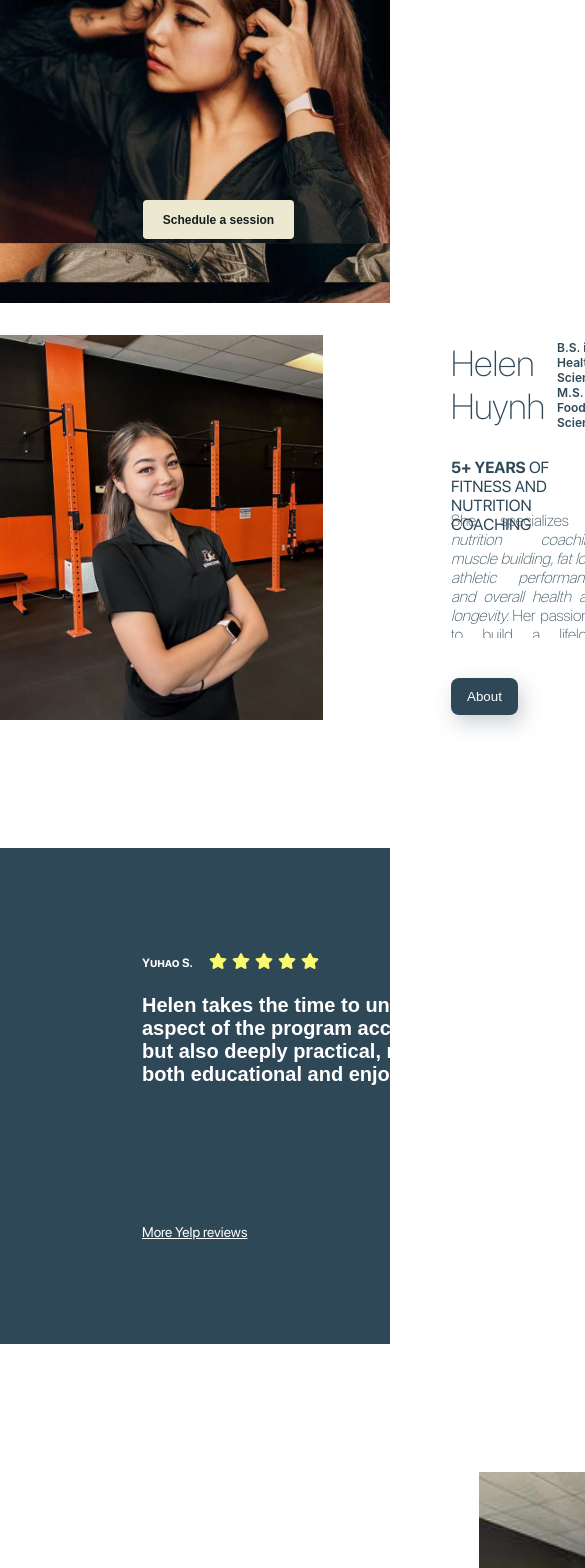
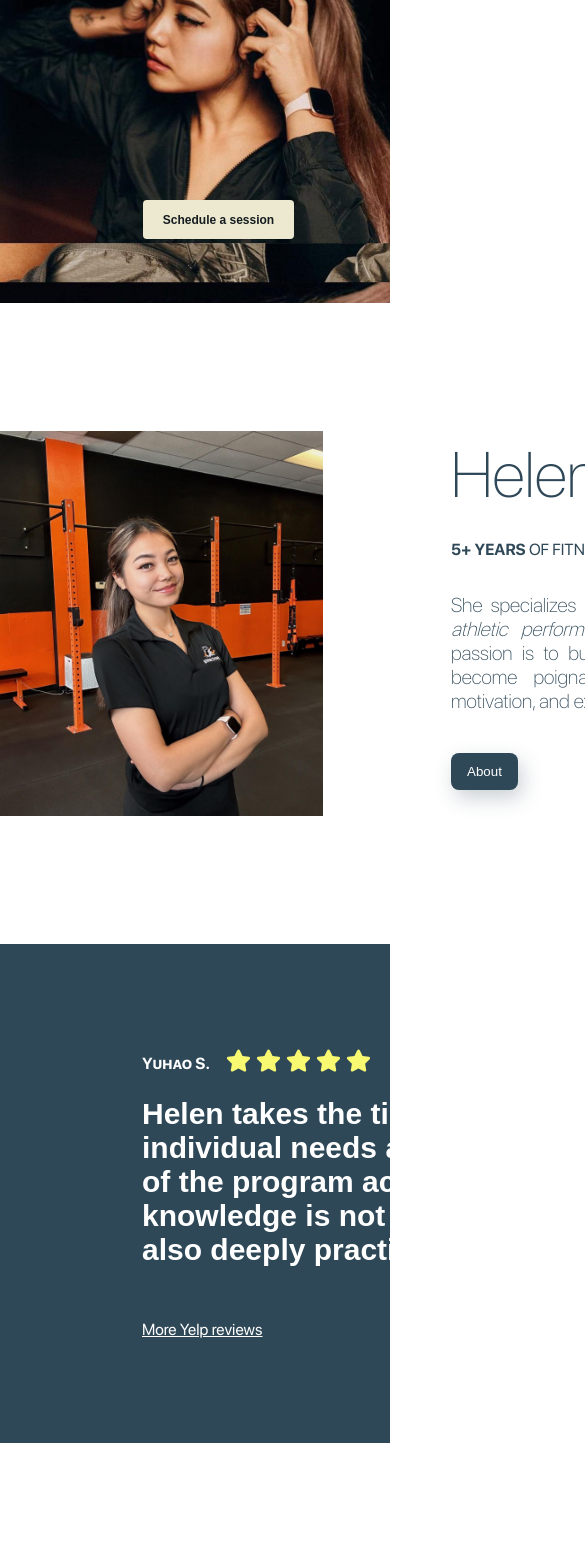
Before and after one commit to andrew-khai/Helen-Huynh-Fitness-React.js, a React (Vite) app: page / in a window 390 px wide. Shown: the part 432-2000 px from the top of the page, 585 px wide, since content can reach past the window. Built offline with nearby package versions, Linux system fonts and the light colour scheme; a web font is replaced by a local one.

Commit message:
media screens for 1250 and 1330px

```diff
--- a/src/components/Homepage/Homepage.css
+++ b/src/components/Homepage/Homepage.css
@@ -483,79 +483,37 @@
   font-variant: all-small-caps;
 }
 
-
-/* Media Queries for Responsive Design */
-@media screen and (max-width: 768px) {
-  /* Adjust styles for smaller screens */
-  #about-me-container {
-    width: 100%;
-    margin-top: 32px;
-  }
-
-  .helenhuynh {
-    font-size: 36px;
-  }
-
-  .degree {
-    font-size: 12px;
-  }
-
-  .experience {
-    width: 100%;
-  }
-
-  .second-about-me {
-    font-size: 16px;
-  }
-
-  .reviewers {
-    font-size: 12px;
-  }
-
-  .review-stars {
-    font-size: 18px;
+/* media screens for review section */
+@media screen and (max-width: 1330px) {
+  .main-review {
+    width: 600px;
   }
 
   .main-review-text {
-    font-size: 20px;
+    font-size: 30px;
+  }
+}
+
+/* media screens for contact me section */
+@media screen and (max-width: 1250px) {
+  .contact-container {
+    flex-direction: column;
+    gap: 0px;
   }
 
-  .reviews-link {
-    font-size: 14px;
+  .leftside-contact {
+    height: 160px;
   }
 
-  .training-section-title {
-    font-size: 36px;
+  .main-contact-content {
+    align-items: center;
   }
 
-  .training-type,
-  .pricing {
-    font-size: 16px;
+  .rightside-contact {
+    width: 700px;
   }
 
-  .session-dropdown,
-  .training-description {
-    font-size: 12px;
-  }
-
-  .left-title {
-    font-size: 36px;
-  }
-
-  .left-text {
-    font-size: 16px;
-  }
-
-  .contact-info {
-    font-size: 12px;
-  }
-
-  .contact-input-container input,
-  .contact-textarea-container textarea {
-    width: 100%;
-  }
-
-  .contact-submit-button {
-    font-size: 14px;
+  .contact-textarea-container > textarea {
+    width: 700px;
   }
 }
```
